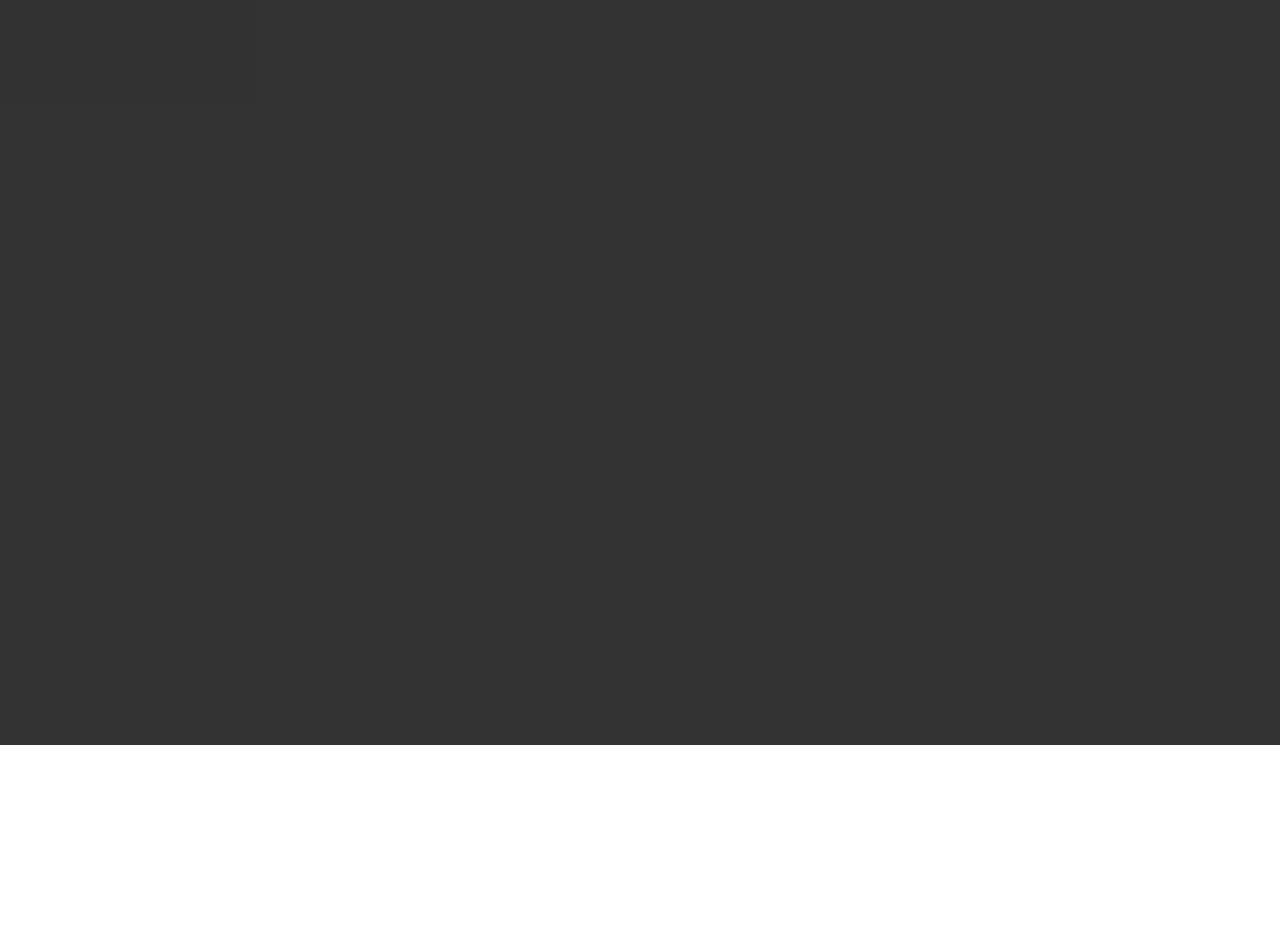
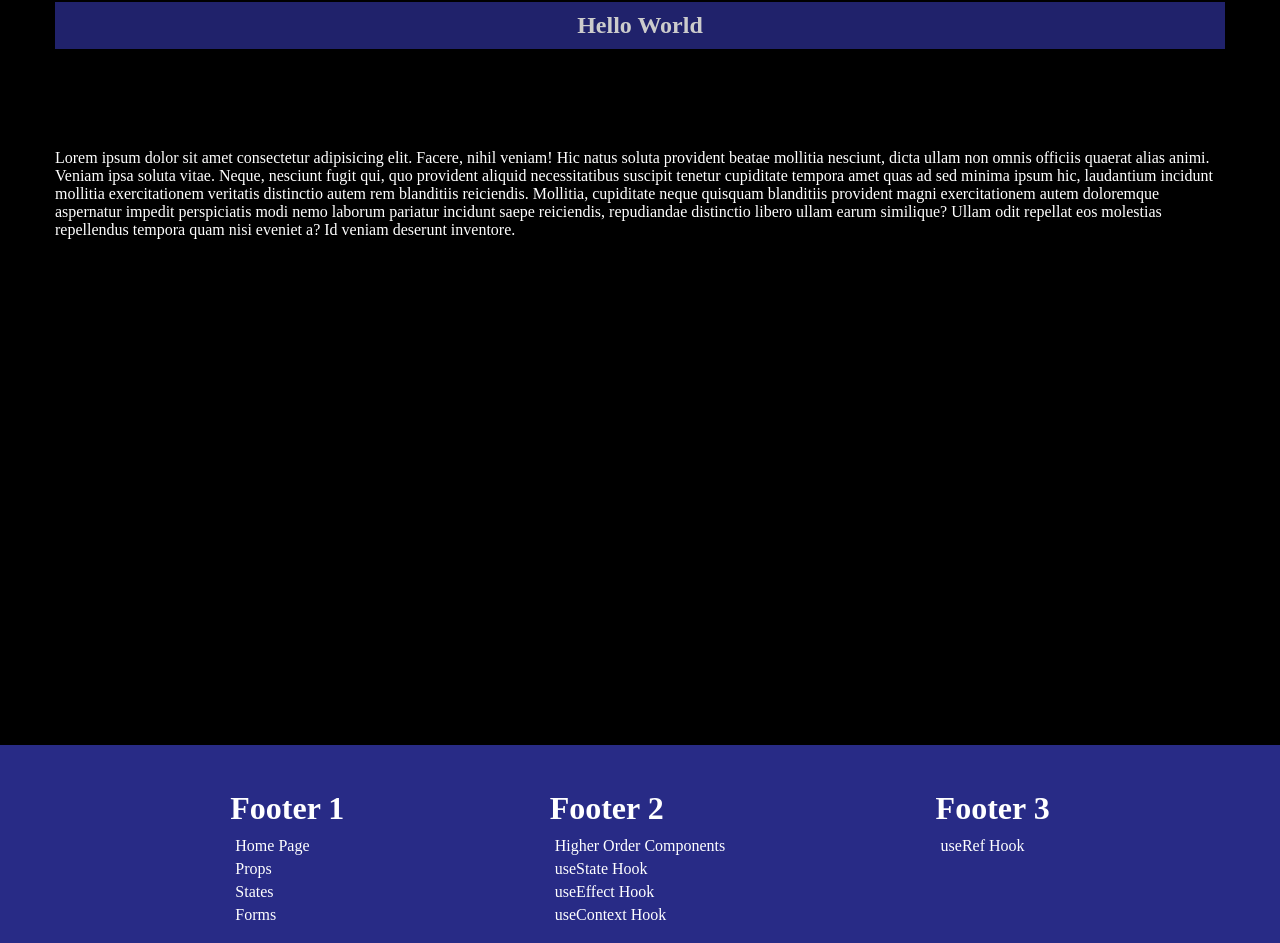
Before and after one commit to Dileepa-Bandara/React-basic, a React (Create React App) app: page / in a window 1280 px wide. Shown: the part 405-1348 px from the top of the page. Before the commit the page ends 1150 px from the top, so only its background shows below. Built offline with nearby package versions, Linux system fonts and the light colour scheme.

Commit message:
Hello page and footer completed

```diff
--- a/src/App.js
+++ b/src/App.js
@@ -3,6 +3,7 @@ import NavBar from "./components/NavBar";
 import HeaderCom from "./components/HeaderCom";
 import "./scss/app.scss";
 import HelloWorld from "./components/HelloWorld";
+import FooterCom from "./components/FooterCom";
 
 function App() {
   return (
@@ -18,6 +19,9 @@ function App() {
           <HelloWorld></HelloWorld>
         </div>
       </div>
+      <div className="footer">
+        <FooterCom></FooterCom>
+      </div>
     </div>
   );
 }
--- /dev/null
+++ b/src/components/FooterCom.jsx
@@ -0,0 +1,54 @@
+import React from "react";
+import "../scss/footer.scss";
+
+function FooterCom() {
+  return (
+    <div className="footer">
+      <div>
+        <h1>Footer 1</h1>
+        <ul>
+          <li>
+            <a href="">Home Page</a>
+          </li>
+          <li>
+            <a href="">Props</a>
+          </li>
+          <li>
+            <a href="">States</a>
+          </li>
+          <li>
+            <a href="">Forms</a>
+          </li>
+        </ul>
+      </div>
+      <div>
+        <h1>Footer 2</h1>
+
+        <ul>
+          <li>
+            <a href="">Higher Order Components</a>
+          </li>
+          <li>
+            <a href="">useState Hook</a>
+          </li>
+          <li>
+            <a href="">useEffect Hook</a>
+          </li>
+          <li>
+            <a href="">useContext Hook</a>
+          </li>
+        </ul>
+      </div>
+      <div>
+        <h1>Footer 3</h1>
+        <ul>
+          <li>
+            <a href="">useRef Hook</a>
+          </li>
+        </ul>
+      </div>
+    </div>
+  );
+}
+
+export default FooterCom;
--- a/src/components/HelloWorld.jsx
+++ b/src/components/HelloWorld.jsx
@@ -1,9 +1,33 @@
 import React from "react";
+import "../scss/hello.scss";
 
 function HelloWorld() {
   return (
-    <div>
-      <h2 style={{ color: "white" }}>Hello world</h2>
+    <div
+      style={{
+        background: "black",
+        opacity: "1",
+        borderRadius: "8px",
+        padding: "25px",
+      }}
+    >
+      <div className="hello__topic">
+        <h2>Hello World</h2>
+        <p>
+          Lorem ipsum dolor sit amet consectetur adipisicing elit. Facere, nihil
+          veniam! Hic natus soluta provident beatae mollitia nesciunt, dicta
+          ullam non omnis officiis quaerat alias animi. Veniam ipsa soluta
+          vitae. Neque, nesciunt fugit qui, quo provident aliquid necessitatibus
+          suscipit tenetur cupiditate tempora amet quas ad sed minima ipsum hic,
+          laudantium incidunt mollitia exercitationem veritatis distinctio autem
+          rem blanditiis reiciendis. Mollitia, cupiditate neque quisquam
+          blanditiis provident magni exercitationem autem doloremque aspernatur
+          impedit perspiciatis modi nemo laborum pariatur incidunt saepe
+          reiciendis, repudiandae distinctio libero ullam earum similique? Ullam
+          odit repellat eos molestias repellendus tempora quam nisi eveniet a?
+          Id veniam deserunt inventore.
+        </p>
+      </div>
     </div>
   );
 }
--- a/src/scss/app.scss
+++ b/src/scss/app.scss
@@ -9,9 +9,11 @@
   flex-direction: column;
 }
 
-.body h2 {
+.body {
   margin-top: 350px;
   background: black;
   height: 100vh;
-  opacity: 0.8;
+  opacity: 1;
+  padding: 5px;
+  z-index: -10;
 }
--- /dev/null
+++ b/src/scss/footer.scss
@@ -0,0 +1,36 @@
+@import "./basic.scss";
+
+* {
+  @include basic();
+}
+.footer {
+  display: flex;
+  width: 100%;
+  background: #282b86;
+  height: 200px;
+  padding: 25px;
+  justify-content: space-evenly;
+}
+
+.footer div {
+  padding: 10px;
+}
+.footer h1 {
+  color: white;
+  margin-bottom: 10px;
+}
+
+.footer ul {
+  list-style-type: none;
+}
+.footer ul li {
+  margin: 5px;
+}
+
+.footer ul li a {
+  color: white;
+  text-decoration: none;
+}
+.footer ul li a:hover {
+  color: red;
+}
--- /dev/null
+++ b/src/scss/hello.scss
@@ -0,0 +1,28 @@
+@import "./basic.scss";
+
+* {
+  @include basic();
+}
+
+@mixin page {
+  color: white;
+  padding: 25px;
+
+  border-top: 2px solid white;
+}
+
+@mixin page_topic {
+  opacity: 0.8;
+  padding: 10px;
+  margin-bottom: 100px;
+  text-align: center;
+  background: #282b86;
+}
+
+.hello__topic {
+  @include page();
+}
+
+.hello__topic h2 {
+  @include page_topic();
+}
```
Also changed, not shown: src/scss/allpages.scss (deleted).
